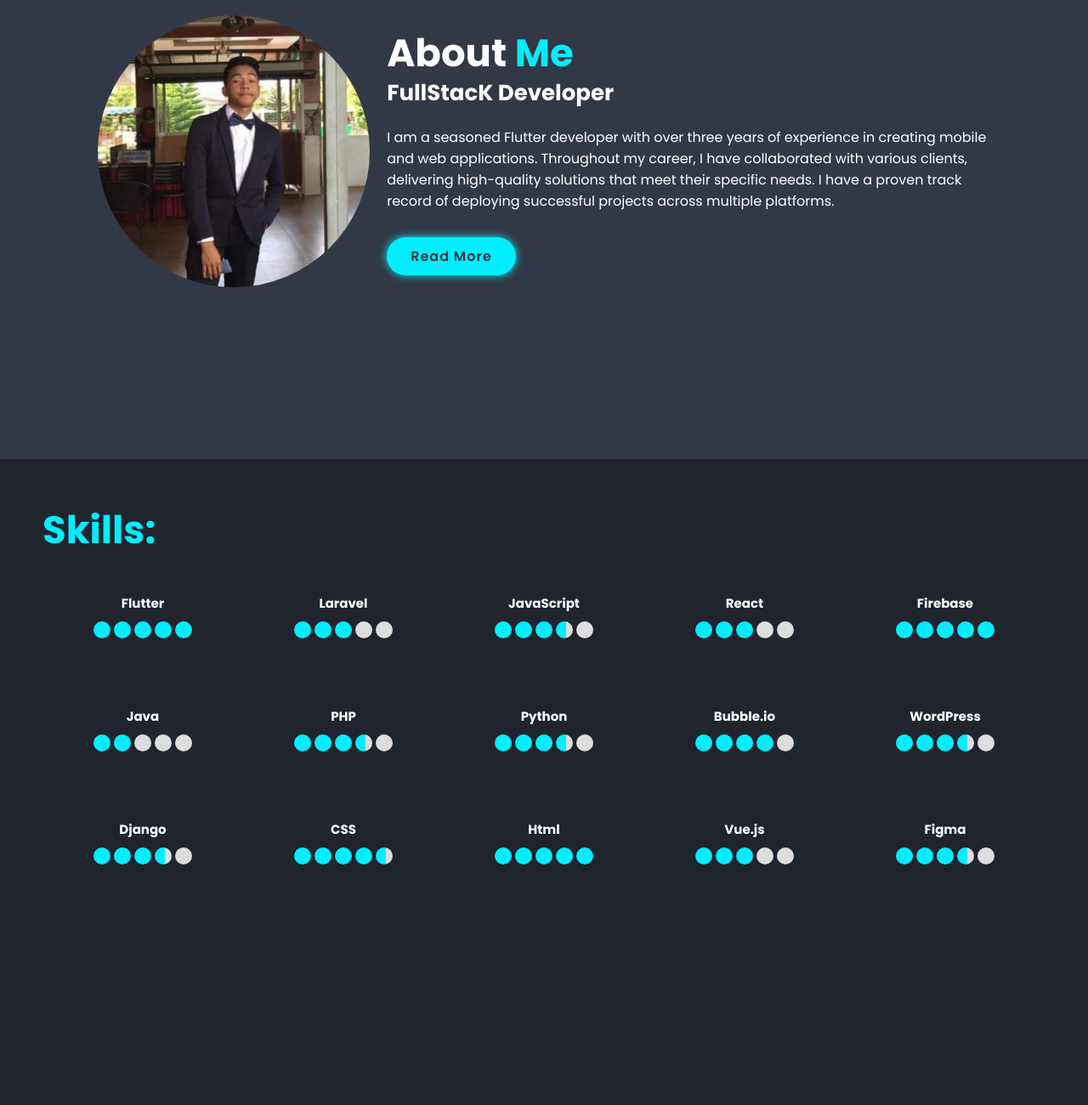
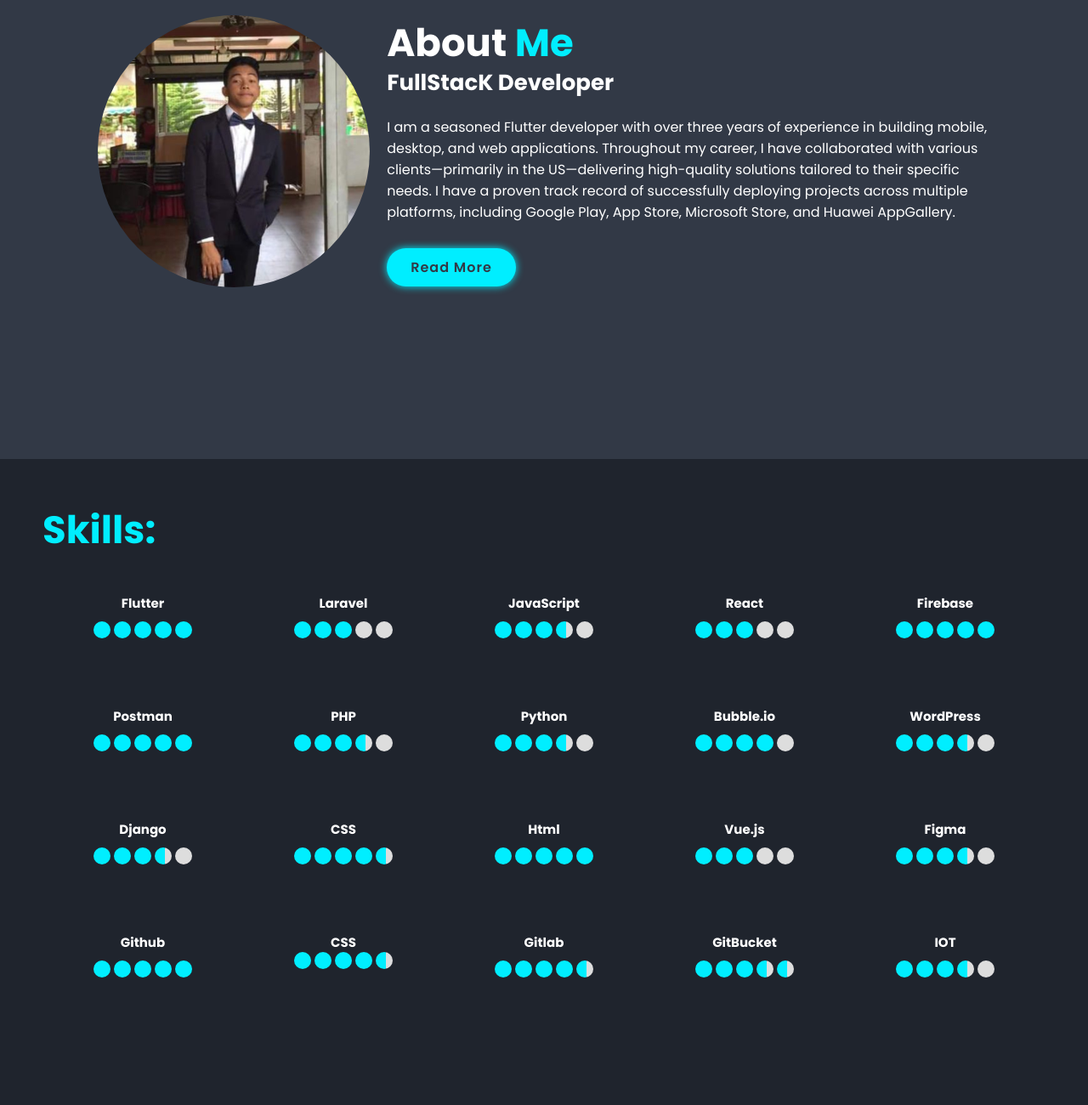
Before and after one commit to rolando3230/portfolioRMJ, a plain HTML site: page index.html in a window 1280 px wide. Shown: the part 1060-2360 px from the top of the page at 85% size. Drawn offline with nearby package versions, Linux system fonts and the light colour scheme; some packages are replaced by stand-ins of ours; a script that the page names is missing.

Commit message:
add skills
add skills

```diff
--- a/index.html
+++ b/index.html
@@ -89,10 +89,11 @@
         <div class="about-content">
             <h2 class="heading">About <span>Me</span></h2>
             <h3>FullStacK Developer</h3>
-            <p>I am a seasoned Flutter developer with over three years of experience in creating mobile and web
-                applications. Throughout my career, I have collaborated with various clients, delivering high-quality
-                solutions that meet their specific needs. I have a proven track record of deploying successful projects
-                across multiple platforms.</p>
+            <p>I am a seasoned Flutter developer with over three years of experience in building mobile, desktop, and
+                web applications. Throughout my career, I have collaborated with various clients—primarily in the
+                US—delivering high-quality solutions tailored to their specific needs. I have a proven track record of
+                successfully deploying projects across multiple platforms, including Google Play, App Store,
+                Microsoft Store, and Huawei AppGallery.</p>
             <a href="#" class="btn">Read More</a>
         </div>
     </section>
@@ -163,14 +164,14 @@
         <div class="skill-row">
             <div class="skill">
                 <div class="skill-name">
-                    <h2>Java</h2>
+                    <h2>Postman</h2>
                 </div>
                 <div class="skill-level">
                     <div class="box filled"></div>
                     <div class="box filled"></div>
-                    <div class="box"></div>
-                    <div class="box"></div>
-                    <div class="box"></div>
+                    <div class="box filled"></div>
+                    <div class="box filled"></div>
+                    <div class="box filled"></div>
                 </div>
             </div>
             <div class="skill">
@@ -274,6 +275,68 @@
             <div class="skill">
                 <div class="skill-name">
                     <h2>Figma</h2>
+                </div>
+                <div class="skill-level">
+                    <div class="box filled"></div>
+                    <div class="box filled"></div>
+                    <div class="box filled"></div>
+                    <div class="box filled2"></div>
+                    <div class="box"></div>
+                </div>
+            </div>
+        </div>
+        <div class="skill-row">
+            <div class="skill">
+                <div class="skill-name">
+                    <h2>Github</h2>
+                </div>
+                <div class="skill-level">
+                    <div class="box filled"></div>
+                    <div class="box filled"></div>
+                    <div class="box filled"></div>
+                    <div class="box filled"></div>
+                    <div class="box filled"></div>
+                </div>
+            </div>
+            <div class="skill">
+                <div class="ClickUp">
+                    <h2>CSS</h2>
+                </div>
+                <div class="skill-level">
+                    <div class="box filled"></div>
+                    <div class="box filled"></div>
+                    <div class="box filled"></div>
+                    <div class="box filled"></div>
+                    <div class="box filled2"></div>
+                </div>
+            </div>
+            <div class="skill">
+                <div class="skill-name">
+                    <h2>Gitlab</h2>
+                </div>
+                <div class="skill-level">
+                    <div class="box filled"></div>
+                    <div class="box filled"></div>
+                    <div class="box filled"></div>
+                    <div class="box filled"></div>
+                    <div class="box filled2"></div>
+                </div>
+            </div>
+            <div class="skill">
+                <div class="skill-name">
+                    <h2>GitBucket</h2>
+                </div>
+                <div class="skill-level">
+                    <div class="box filled"></div>
+                    <div class="box filled"></div>
+                    <div class="box filled"></div>
+                    <div class="box filled2"></div>
+                    <div class="box filled2"></div>
+                </div>
+            </div>
+            <div class="skill">
+                <div class="skill-name">
+                    <h2>IOT</h2>
                 </div>
                 <div class="skill-level">
                     <div class="box filled"></div>
```
